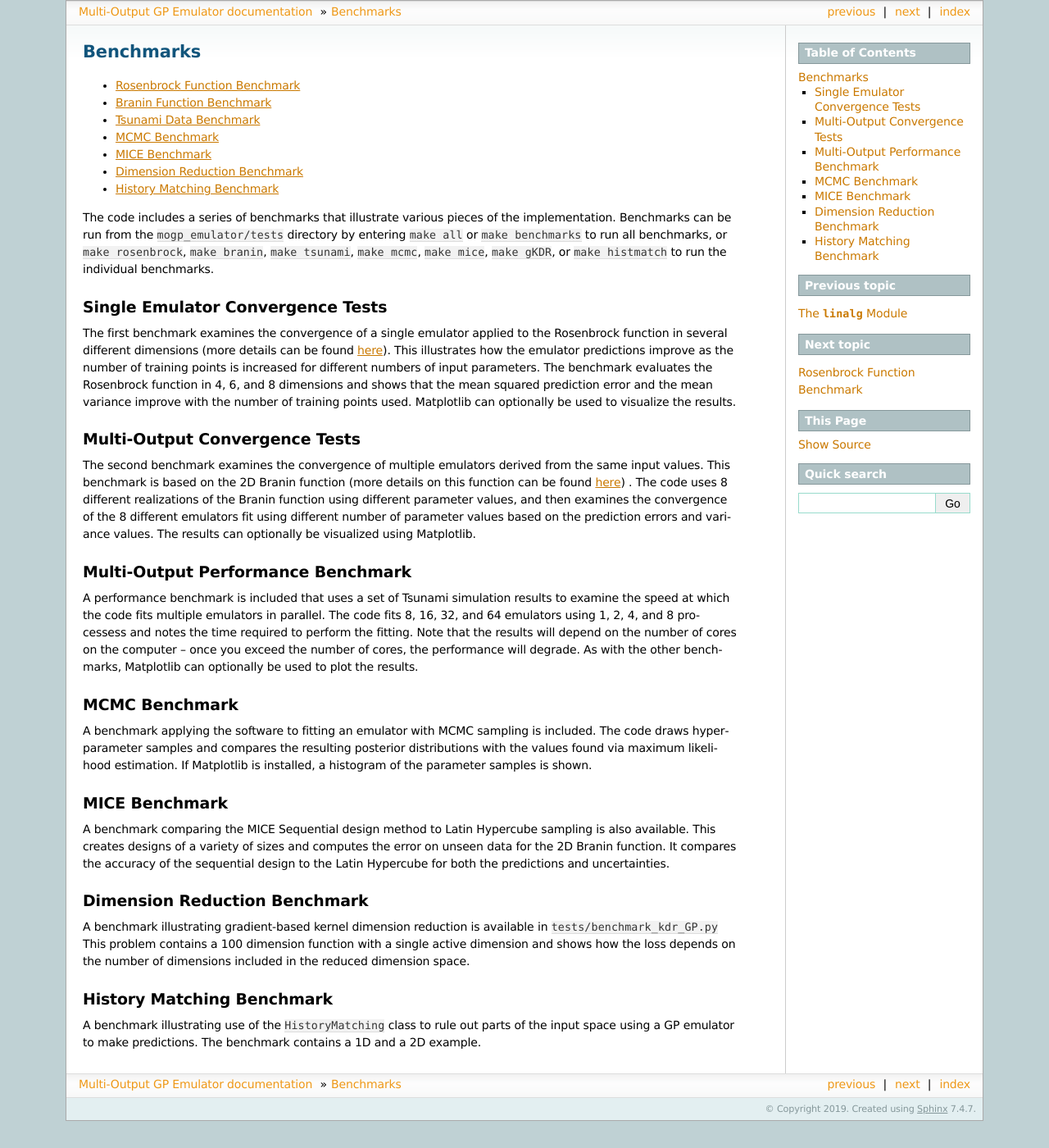
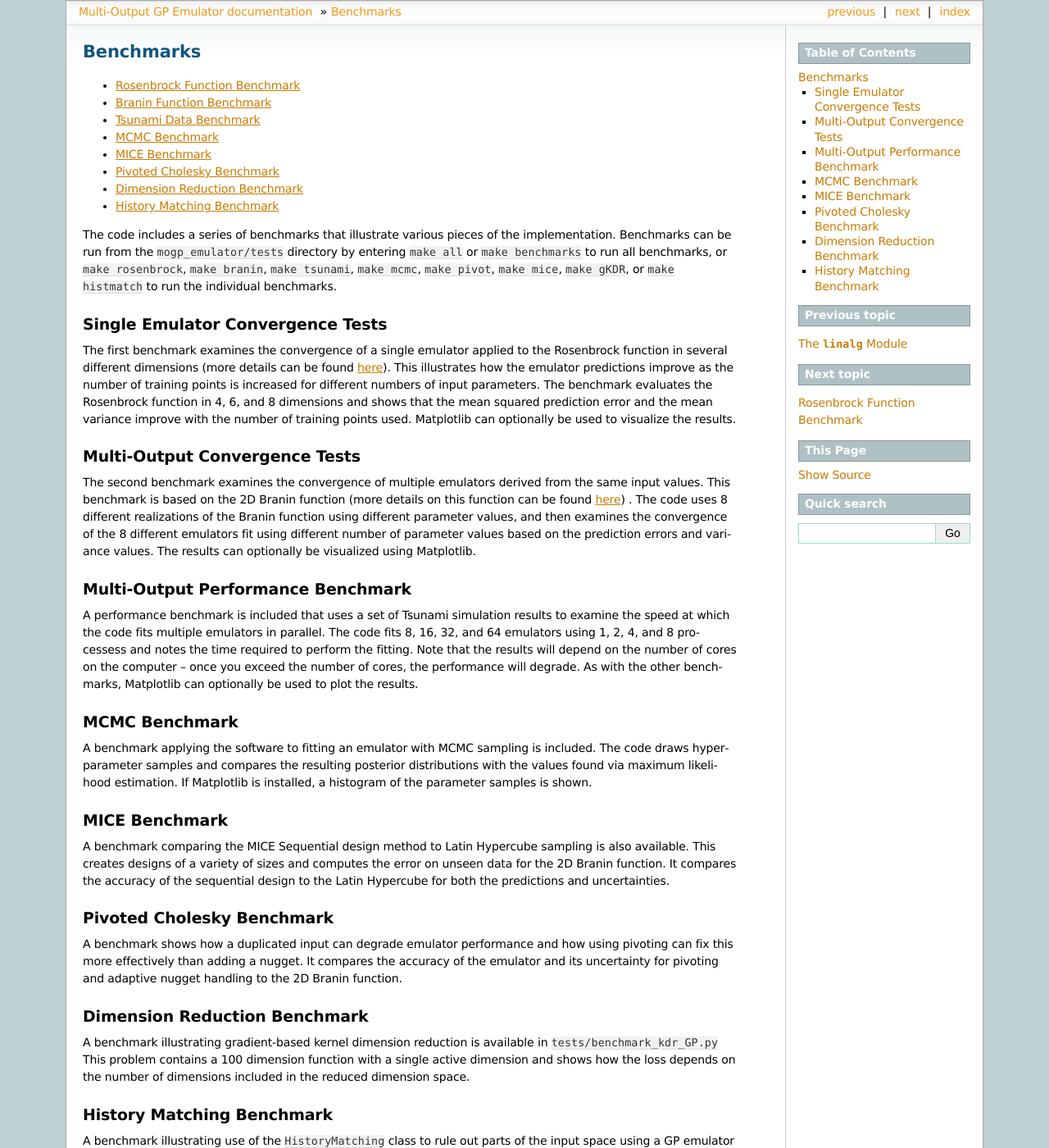
Before and after one commit to alan-turing-institute/mogp-emulator, a Sphinx documentation site: the page built from docs/benchmarks/benchmarks.rst, in a window 1280 px wide and 1400 px high. Shown: the whole window at 82% size. Built offline with Sphinx 7.4.7, drawn with Linux system fonts in a browser that asks for light colours; the version number could not be read and is left out.

Commit message:
updated docs to include pivoted cholesky benchmark

```diff
--- a/docs/benchmarks/benchmarks.rst
+++ b/docs/benchmarks/benchmarks.rst
@@ -10,12 +10,13 @@ Benchmarks
    tsunami
    mcmc_benchmark
    mice_benchmark
+   pivot_benchmark
    gkdr_benchmark
    histmatch_benchmark
 
 The code includes a series of benchmarks that illustrate various pieces of the implementation. Benchmarks
 can be run from the ``mogp_emulator/tests`` directory by entering ``make all`` or ``make benchmarks`` to
-run all benchmarks, or ``make rosenbrock``, ``make branin``, ``make tsunami``, ``make mcmc``, ``make mice``, ``make gKDR``, or ``make histmatch`` to run the individual benchmarks.
+run all benchmarks, or ``make rosenbrock``, ``make branin``, ``make tsunami``, ``make mcmc``, ``make pivot``, ``make mice``, ``make gKDR``, or ``make histmatch`` to run the individual benchmarks.
 
 Single Emulator Convergence Tests
 ~~~~~~~~~~~~~~~~~~~~~~~~~~~~~~~~~
@@ -62,6 +63,14 @@ This creates designs of a variety of sizes and computes the error on unseen data
 function. It compares the accuracy of the sequential design to the Latin Hypercube for both the
 predictions and uncertainties.
 
+Pivoted Cholesky Benchmark
+~~~~~~~~~~~~~~~~~~~~~~~~~~
+
+A benchmark shows how a duplicated input can degrade emulator performance
+and how using pivoting can fix this more effectively than adding a nugget.
+It compares the accuracy of the emulator and its uncertainty for pivoting
+and adaptive nugget handling to the 2D Branin function.
+
 Dimension Reduction Benchmark
 ~~~~~~~~~~~~~~~~~~~~~~~~~~~~~
 
--- /dev/null
+++ b/docs/benchmarks/pivot_benchmark.rst
@@ -0,0 +1,7 @@
+.. _pivot_benchmark:
+
+**********************************
+Pivoted Cholesky Benchmark
+**********************************
+
+.. automodule:: mogp_emulator.benchmarks.benchmark_pivot
```
Also changed, not shown: 1 other file.
